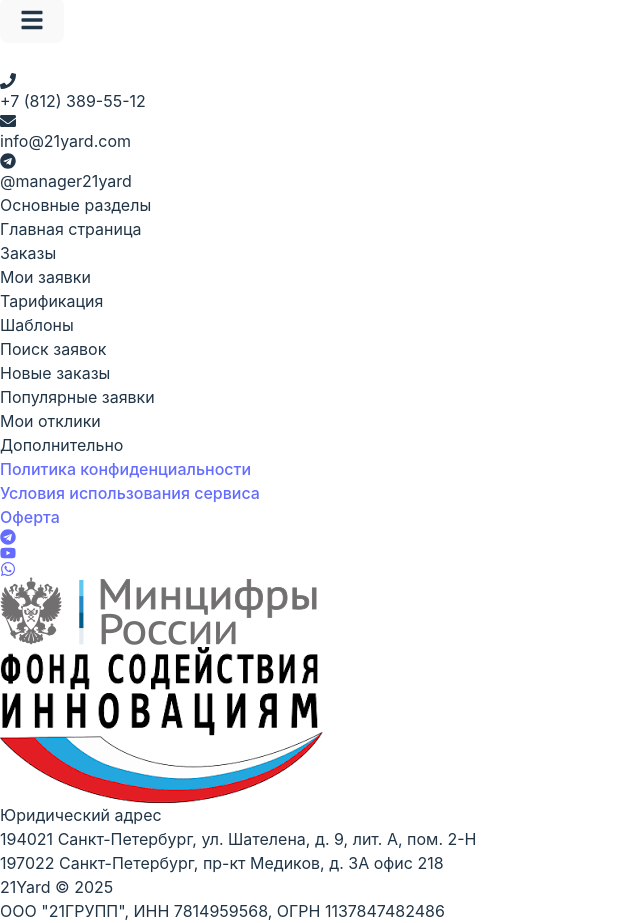
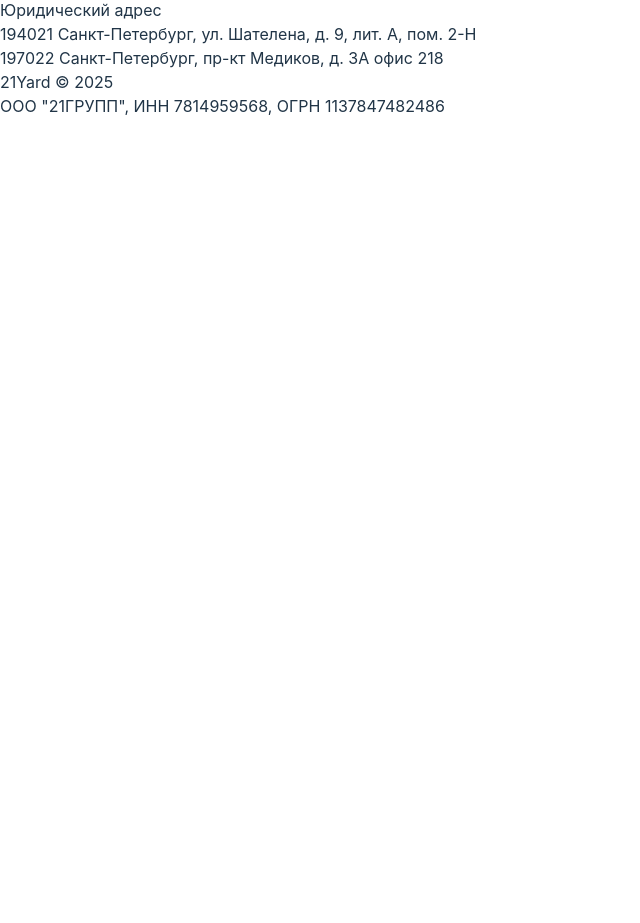
Before and after one commit to Nirmaljoey/fastapi, a React (Vite) app: page / in a window 1280 px wide. Shown: the part 986-1909 px from the top of the page, without its empty margins (0-640 px from the left). After the commit the page ends 1104 px from the top, so only its background shows below. Built offline with nearby package versions, Linux system fonts and the light colour scheme.

Commit message:
Update Footer.tsx

```diff
--- a/src/components/Footer.tsx
+++ b/src/components/Footer.tsx
@@ -1,30 +1,14 @@
-import React, { useState, useEffect, useRef } from 'react';
-import { FaPhone, FaEnvelope, FaTelegram, FaYoutube, FaWhatsapp, FaBars, FaTimes } from 'react-icons/fa';
-import logo from '../assets/21yard.svg';
-import mint from '../assets/Mintsifry_logo.png';
-import font from '../assets/font.png';
+import React from "react";
+import { FaPhone, FaEnvelope, FaTelegram, FaYoutube, FaWhatsapp } from "react-icons/fa";
+import logo from "../assets/21yard.svg";
+import font from "../assets/font.png";
+import mint from "../assets/Mintsifry_logo.png"
 
 const Footer: React.FC = () => {
-  const [isMobileMenuOpen, setIsMobileMenuOpen] = useState(false);
-  const menuRef = useRef<HTMLDivElement>(null);
-
-  useEffect(() => {
-    function handleClickOutside(event: MouseEvent) {
-      if (menuRef.current && !menuRef.current.contains(event.target as Node)) {
-        setIsMobileMenuOpen(false);
-      }
-    }
-    document.addEventListener('mousedown', handleClickOutside);
-    return () => {
-      document.removeEventListener('mousedown', handleClickOutside);
-    };
-  }, [isMobileMenuOpen]); // Added dependency for better reactivity
-
     return (
         <footer className="bg-slate-700 text-white py-10">
-      <div className="max-w-7xl mx-auto px-4">
-        {/* Desktop Layout - Unchanged, full three-column grid */}
-        <div className="grid grid-cols-1 md:grid-cols-3 gap-8 hidden md:grid">
+            <div className="max-w-7xl mx-auto px-4 grid grid-cols-1 md:grid-cols-3 gap-8">
+
                 <div className="flex flex-col items-start">
                     <img src={logo} alt="21Yard Logo" className="w-32 mb-4" />
 
@@ -40,6 +24,7 @@ const Footer: React.FC = () => {
                         </p>
                     </div>
                 </div>
+
 
                 <div className="grid grid-cols-2 gap-4">
                     <div>
@@ -85,112 +70,24 @@ const Footer: React.FC = () => {
                     <div className="mt-6 flex gap-4">
                         <img src={mint} alt="mint" className="w-20" />
                         <img src={font} alt="font" className="w-20" />
+
                     </div>
                 </div>
             </div>
 
-        {/* Mobile Hamburger Menu - Hidden on desktop, shown on mobile */}
-        <button
-          onClick={() => setIsMobileMenuOpen(!isMobileMenuOpen)}
-          className="md:hidden p-2 text-white focus:outline-none absolute right-4 top-4"
-          aria-label="Toggle footer menu"
-          role="button" // Added for better accessibility
-        >
-          {isMobileMenuOpen ? <FaTimes size={24} /> : <FaBars size={24} />}
-        </button>
-
-        {/* Mobile Dropdown Menu - Hidden on desktop, shown when hamburger is clicked */}
-        <div
-          ref={menuRef}
-          className={`${
-            isMobileMenuOpen
-              ? 'fixed bottom-0 left-0 w-full bg-slate-700 shadow-md p-4 z-50 flex flex-col items-center'
-              : 'hidden'
-          } md:hidden`}
-        >
-          {/* Logo and Contact Info for Mobile - Centered and full-width */}
-          <div className="flex flex-col items-center w-full mb-4">
-            <img src={logo} alt="21Yard Logo" className="w-32 mb-4" />
-
-            <div className="space-y-2 text-sm text-center">
-              <p className="flex items-center justify-center gap-2">
-                <FaPhone className="text-lg" /> +7 (812) 389-55-12
-              </p>
-              <p className="flex items-center justify-center gap-2">
-                <FaEnvelope className="text-lg" /> info@21yard.com
-              </p>
-              <p className="flex items-center justify-center gap-2">
-                <FaTelegram className="text-lg" /> @manager21yard
-              </p>
-            </div>
-          </div>
-
-          {/* Navigation Sections for Mobile - Centered and full-width in dropdown */}
-          <div className="grid grid-cols-1 gap-4 w-full mb-4">
-            <div className="text-center">
-              <h4 className="text-sm font-semibold mb-2">Основные разделы</h4>
-              <ul className="text-sm space-y-1 text-center">
-                <li>Главная страница</li>
-                <li>Заказы</li>
-                <li>Мои заявки</li>
-                <li>Тарификация</li>
-                <li>Шаблоны</li>
-              </ul>
-            </div>
-            <div className="text-center">
-              <h4 className="text-sm font-semibold mb-2">Поиск заявок</h4>
-              <ul className="text-sm space-y-1">
-                <li>Новые заказы</li>
-                <li>Популярные заявки</li>
-                <li>Мои отклики</li>
-              </ul>
-            </div>
-          </div>
-
-          {/* Additional Info and Social Links for Mobile - Centered and full-width */}
-          <div className="flex flex-col items-center w-full mb-4 text-center">
-            <h4 className="text-sm font-semibold mb-2">Дополнительно</h4>
-            <ul className="text-sm space-y-1">
-              <li><a href="https://21yard.com/rules.pdf" className="hover:underline text-white">Политика конфиденциальности</a></li>
-              <li><a href="https://dev.21yard.com/rules.pdf" className="hover:underline text-white">Условия использования сервиса</a></li>
-              <li><a href="https://dev.21yard.com/oferta.pdf" className="hover:underline text-white">Оферта</a></li>
-            </ul>
-
-            <div className="mt-4 flex gap-4 bg-transparent">
-              <a href="https://t.me/zakazov_yard" target="_blank" rel="noopener noreferrer">
-                <FaTelegram className="text-2xl cursor-pointer text-white hover:text-blue-400" />
-              </a>
-              <a href="https://www.youtube.com/channel/UC6ZUOLajKj0rs0gunat8RNw" target="_blank" rel="noopener noreferrer">
-                <FaYoutube className="text-2xl text-white cursor-pointer hover:text-red-500" />
-              </a>
-              <a href="https://api.whatsapp.com/send/?phone=%2B79215851520&text&type=phone_number&app_absent=0" target="_blank" rel="noopener noreferrer">
-                <FaWhatsapp className="text-2xl text-white cursor-pointer hover:text-green-500" />
-              </a>
-            </div>
-
-            <div className="mt-6 flex gap-4">
-              <img src={mint} alt="mint" className="w-20" />
-              <img src={font} alt="font" className="w-20" />
-            </div>
-          </div>
-
-          {/* Legal Address for Mobile - Centered and full-width */}
-          <div className="flex flex-col items-center text-white mt-4 w-full">
+            <div className="flex flex-col m-10 items-left text-white mt-6">
                 <h4 className="text-lg font-semibold">Юридический адрес</h4>
-            <p className="text-lg mt-2 text-center">
+                <p className="text-lg mt-2">
                     194021 Санкт-Петербург, ул. Шателена, д. 9, лит. А, пом. 2-Н
                 </p>
-            <p className="text-lg text-center">
+                <p className="text-lg">
                     197022 Санкт-Петербург, пр-кт Медиков, д. 3А офис 218
                 </p>
             </div>
 
-          {/* Copyright for Mobile - Centered and full-width */}
-          <div className="mt-8 border-t border-gray-700 pt-4 text-center text-lg w-full">
+            <div className="mt-8 border-t border-gray-700 pt-4 text-center text-lg">
                 <p>21Yard © 2025</p>
                 <p>ООО "21ГРУПП", ИНН 7814959568, ОГРН 1137847482486</p>
-          </div>
-        </div>
             </div>
         </footer>
     );
```
Lines whose indentation alone changed are shown as unchanged.
